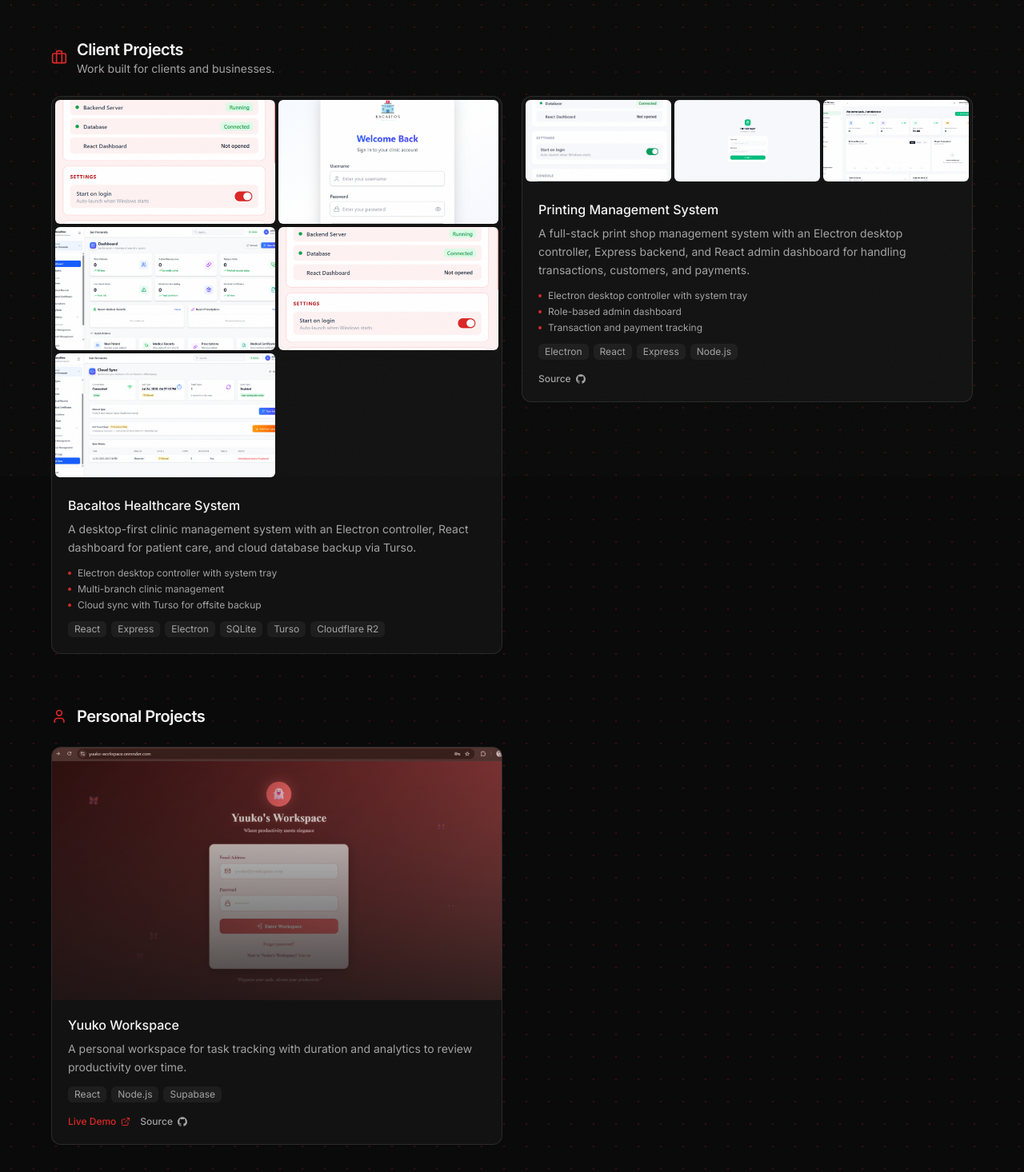
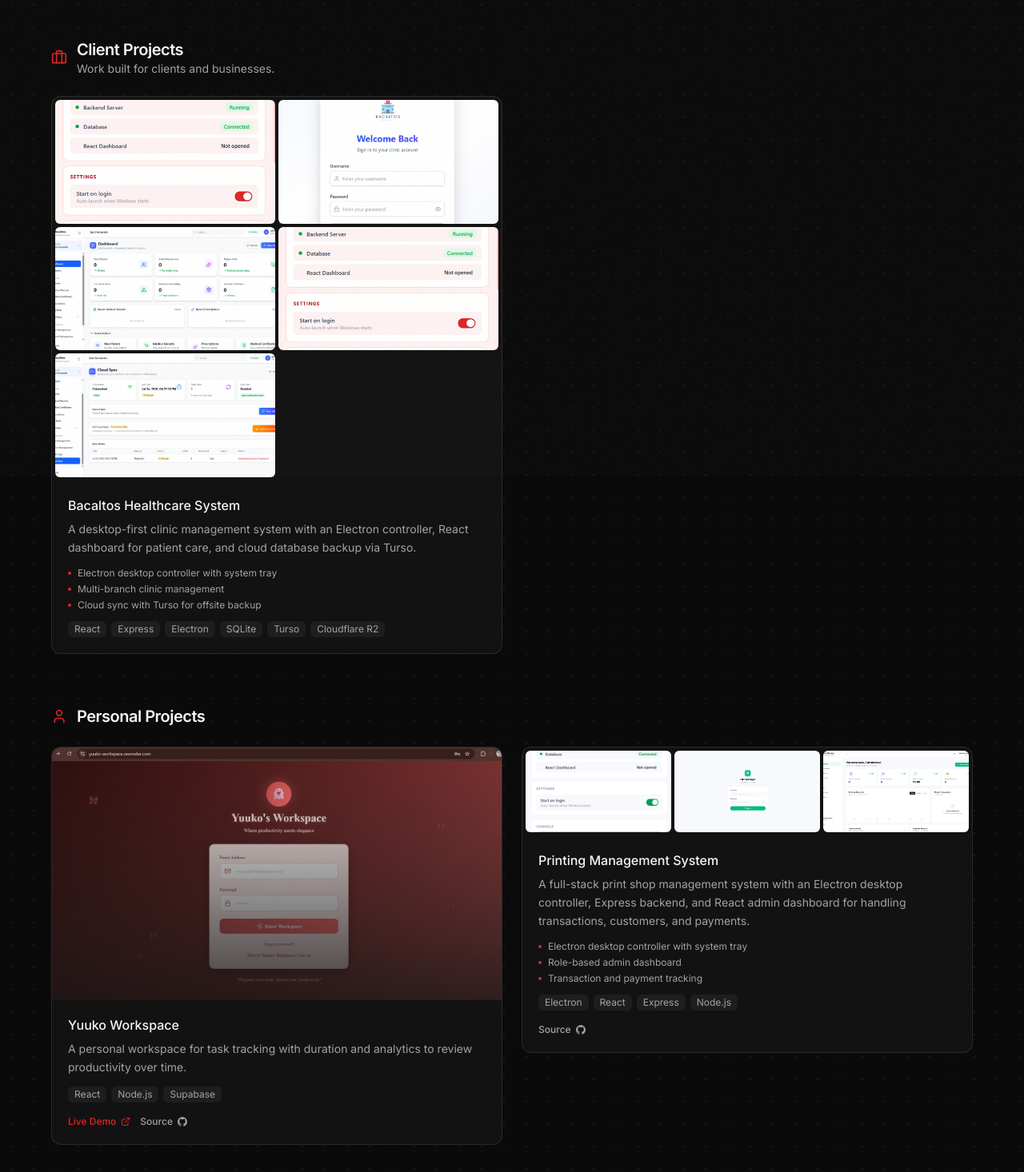
Before and after one commit to JohnCliffordAlbarico/Portfolio-V2, a React (Vite) app in the folder frontend/: page /projects in a window 1280 px wide. Shown: the part 204-1670 px from the top of the page at 80% size. Built offline with nearby package versions, Linux system fonts and the light colour scheme.

Commit message:
Change from flex to grid

```diff
--- a/frontend/src/pages/Projects.jsx
+++ b/frontend/src/pages/Projects.jsx
@@ -12,7 +12,7 @@ const categories = [
     title: 'Client Projects',
     icon: Briefcase,
     description: 'Work built for clients and businesses.',
-    projects: [],
+    custom: true,
   },
   {
     title: 'Personal Projects',
@@ -126,7 +126,7 @@ export default function Projects() {
               {empty ? (
                 <EmptyCard message={emptyMessage} />
               ) : custom ? (
-                <div className="flex justify-center">
+                <div className="grid gap-6 sm:grid-cols-2">
                   <ScrollReveal distance={36}>
                     <BacaltosHealthcareSystem />
                   </ScrollReveal>
@@ -138,15 +138,10 @@ export default function Projects() {
                       <ProjectCard {...project} />
                     </ScrollReveal>
                   ))}
-                  {title === 'Client Projects' && (
-                    <>
-                      <ScrollReveal distance={36}>
-                        <BacaltosHealthcareSystem />
-                      </ScrollReveal>
-                      <ScrollReveal distance={36}>
-                        <PrintingManagementSystem />
-                      </ScrollReveal>
-                    </>
+                  {title === 'Personal Projects' && (
+                    <ScrollReveal distance={36}>
+                      <PrintingManagementSystem />
+                    </ScrollReveal>
                   )}
                 </div>
               )}
```
